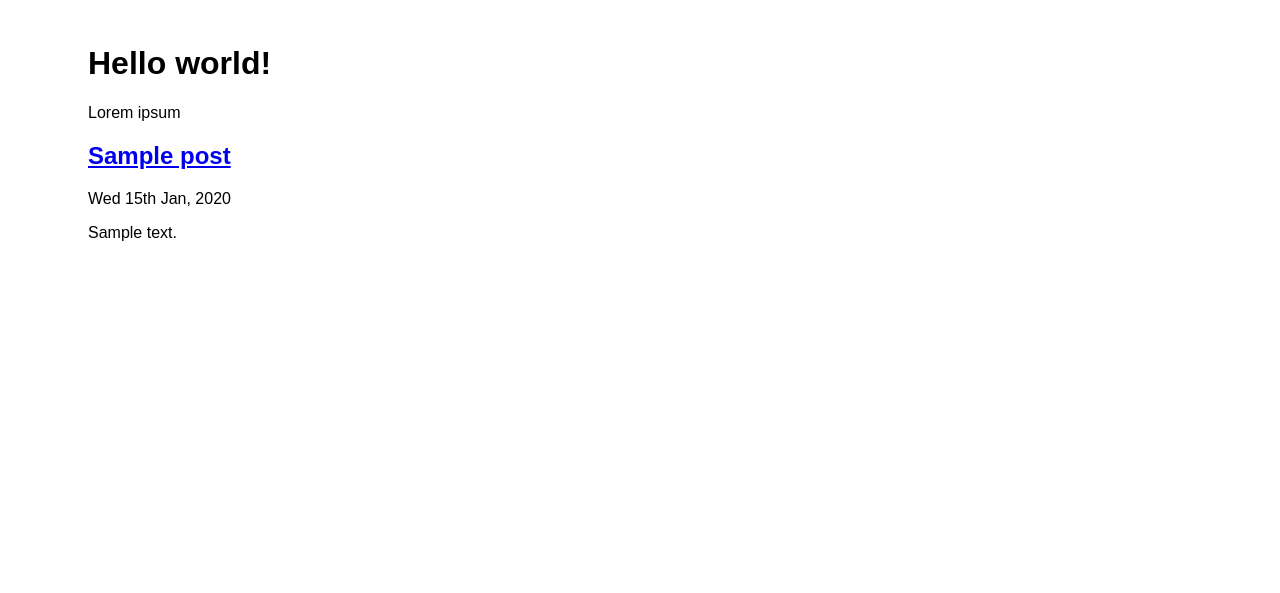
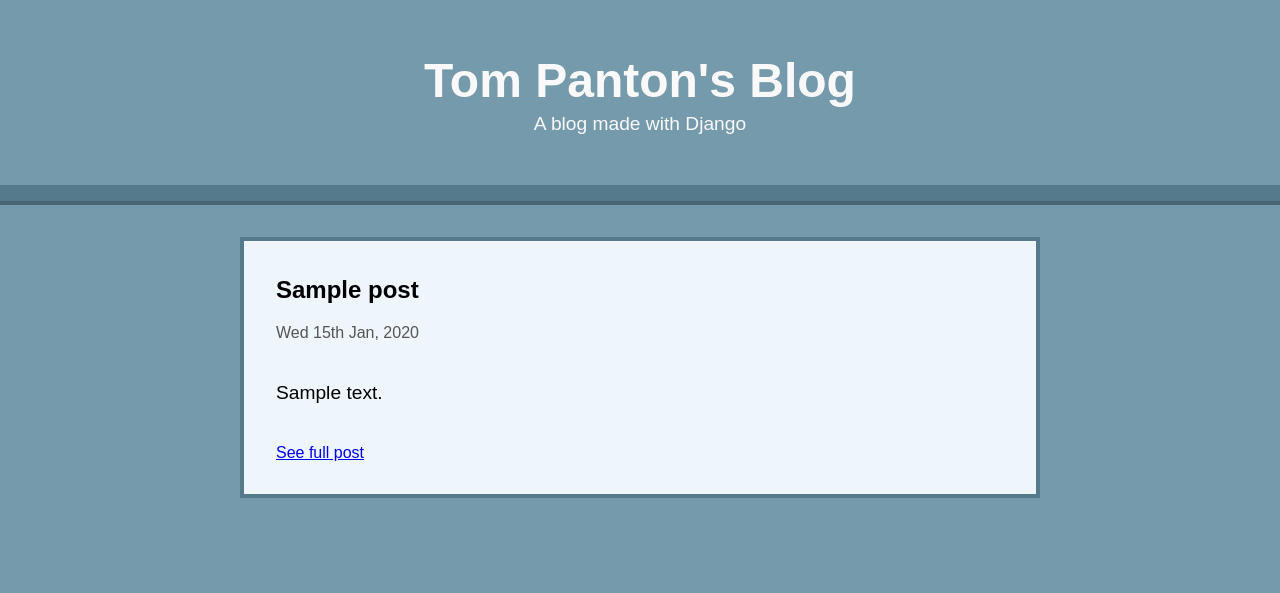
Before and after one commit to Pantonshire/BridgingCoursework, a Django app: page / in a window 1280 px wide. Shown: the top 593 px of the page. Run offline with Django 3.2, Linux system fonts and the light colour scheme; tables that the repository leaves empty hold one stand-in row (values such as "Sample post").

Commit message:
Begin prettifying site

```diff
--- a/blog/constants.py
+++ b/blog/constants.py
@@ -1 +1,2 @@
 posts_per_page = 3
+post_preview_character_limit = 1024
--- a/blog/models.py
+++ b/blog/models.py
@@ -3,6 +3,7 @@ from unicodedata import name
 from django.db import models
 from django.conf import settings
 from django.utils import timezone
+from . import constants
 
 class Post(models.Model):
     path = models.CharField(max_length=255, unique=True, blank=False, null=False)
@@ -16,7 +17,10 @@ class Post(models.Model):
         return '%s (by %s)' % (self.title, self.author.username)
 
     def summary(self):
-        return self.content[:509] + '...' if len(self.content) > 512 else self.content
+        if len(self.content) > constants.post_preview_character_limit:
+            return self.content[: constants.post_preview_character_limit - 3] + '...'
+        else:
+            return self.content
 
     def update_time(self):
         self.date = timezone.now()
--- a/blog/static/css/blog.css
+++ b/blog/static/css/blog.css
@@ -1,9 +1,40 @@
 body {
     font-family: sans-serif;
+    background-color: #759AAB;
+    padding: 0;
+    margin: 0;
 }
 
 #Content {
-    padding: 1em 5em;
+    padding: 1em 15em 5em 15em;
+}
+
+#Title {
+    color: #F9F9F9;
+    text-align: center;
+    padding: 3em 0;
+}
+
+#Title h1 {
+    font-size: 3em;
+    margin: 0.1em 0;
+}
+
+#Title h2 {
+    font-size: 1.2em;
+    font-weight: lighter;
+    margin: 0.1em 0;
+}
+
+#Header {
+    width: 100%;
+    position: sticky;
+    top: 0;
+    box-sizing: border-box;
+    background-color: #557A8B;
+    border-bottom: 4px solid #466472;
+    color: #F9F9F9;
+    padding: 0.5em 5em;
 }
 
 .form input, .form button, .form textarea {
@@ -14,3 +45,26 @@ body {
 .form textarea {
     resize: vertical;
 }
+
+.postPreview {
+    background-color: #EEF5FB;
+    border: 4px solid #557A8B;
+    box-sizing: border-box;
+    padding: 1em 2em;
+    margin: 1em 0;
+    cursor: pointer;
+}
+
+.postSummary {
+    margin: 2.5em 0;
+}
+
+.postSummary p {
+    margin: 0;
+    font-size: 1.2em;
+    font-weight: lighter;
+}
+
+.date {
+    color: #555555;
+}
--- a/blog/templates/blog/amend_post.html
+++ b/blog/templates/blog/amend_post.html
@@ -1,4 +1,6 @@
 {% extends 'blog/manage_post.html' %}
+
+{% block title %}Edit a post{% endblock %}
 
 {% block header %}Edit post: /post/{{post.path}}{% endblock %}
 
--- a/blog/templates/blog/blog_page.html
+++ b/blog/templates/blog/blog_page.html
@@ -11,8 +11,10 @@
 </head>
 
 <body>
+    {% block before_content %}{% endblock %}
     <div id="Content">
         {% block content %}{% endblock %}
     </div>
+    {% block after_content %}{% endblock %}
 </body>
 </html>
--- a/blog/templates/blog/compose_post.html
+++ b/blog/templates/blog/compose_post.html
@@ -1,4 +1,6 @@
 {% extends 'blog/manage_post.html' %}
+
+{% block title %}Write a post{% endblock %}
 
 {% block header %}Write a new post{% endblock %}
 
--- a/blog/templates/blog/post.html
+++ b/blog/templates/blog/post.html
@@ -1,6 +1,6 @@
 {% extends 'blog/blog_page.html' %}
 
-{% block title %}Index{% endblock %}
+{% block title %}{{post.title}}{% endblock %}
 
 {% block content %}
     <h1>{{post.title}}</h1>
--- a/blog/templates/blog/posts.html
+++ b/blog/templates/blog/posts.html
@@ -2,24 +2,46 @@
 
 {% block title %}Posts{% endblock %}
 
+{% block before_content %}
+    <div id=Title>
+        <h1>Tom Panton's Blog</h1>
+        <h2>A blog made with Django</h2>
+    </div>
+
+    <div id="Header">
+
+    </div>
+{% endblock %}
+
 {% block content %}
-    <h1>Hello world!</h1>
-    <p>Lorem ipsum</p>
-
     {% for post in posts %}
-        <div>
-            <h2>
-                <a href={% url 'post' post_path=post.path %}>{{post.title}}</a>
-            </h2>
-            <p>{{post.date|date:'D jS M, Y'}}</p>
-            <p>{{post.summary|linebreaksbr}}</p>
+        <div class="postPreview" data-post-url={% url 'post' post_path=post.path %}>
+            <h2>{{post.title}}</h2>
+            <p class="date">{{post.date|date:'D jS M, Y'}}</p>
+            <div class="postSummary">
+                <p>{{post.summary|linebreaksbr}}</p>
+            </div>
+            <p><a href={% url 'post' post_path=post.path %}>See full post</a></p>
         </div>
     {% endfor %}
 
     {% if page > 1 %}
-        <a href={% url 'post_list' page_no=prev_page %}>Previous</a>
+        <a href={% url 'post_list' page_no=prev_page %} style="float:left">Previous</a>
     {% endif %}
     {% if page < max_page %}
-        <a href={% url 'post_list' page_no=next_page %}>Next</a>
+        <a href={% url 'post_list' page_no=next_page %} style="float:right">Next</a>
     {% endif %}
 {% endblock %}
+
+{% block after_content %}
+    <script>
+        window.addEventListener("load", () => {
+            document.querySelectorAll(".postPreview").forEach(preview => {
+                preview.addEventListener("click", () => {
+                    console.log("clicked");
+                    window.location = preview.getAttribute("data-post-url");
+                });
+            });
+        });
+    </script>
+{% endblock %}
```
Lines whose indentation alone changed are shown as unchanged.
